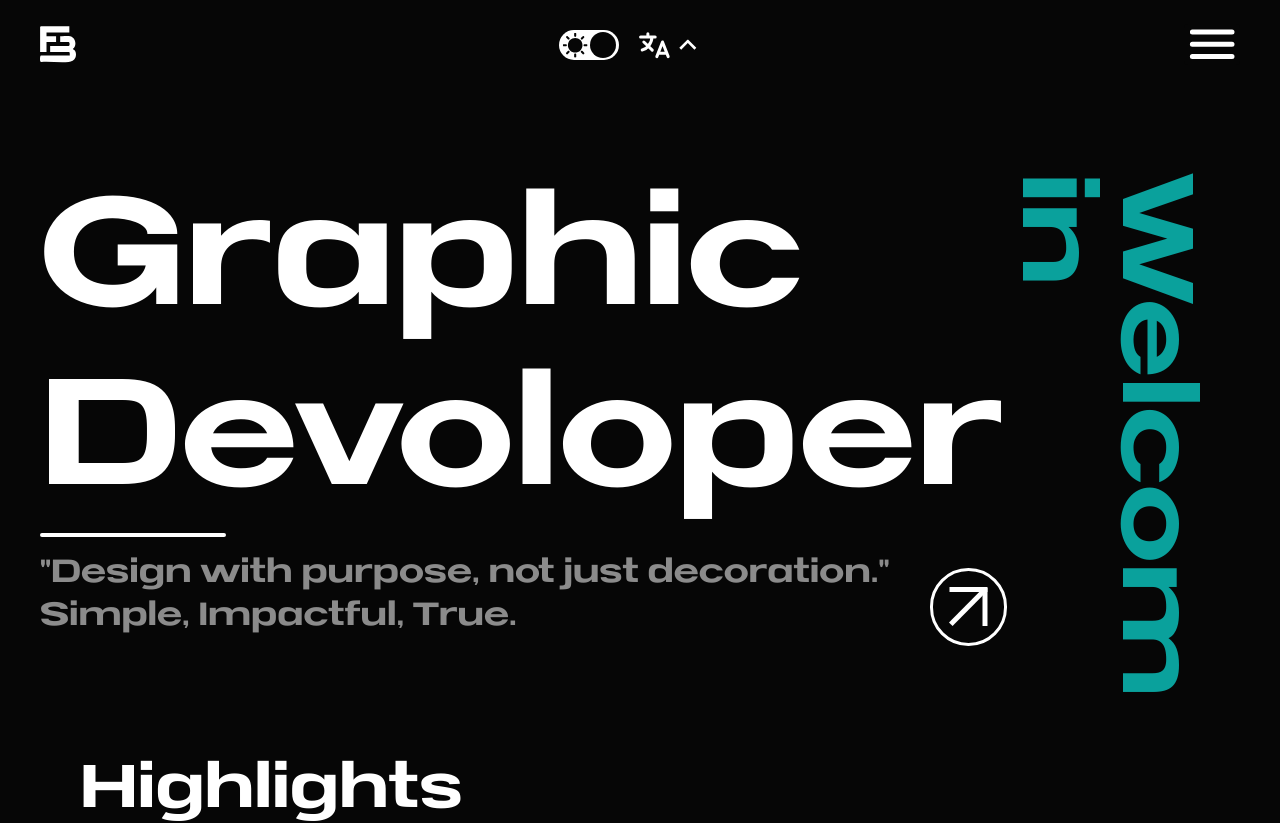
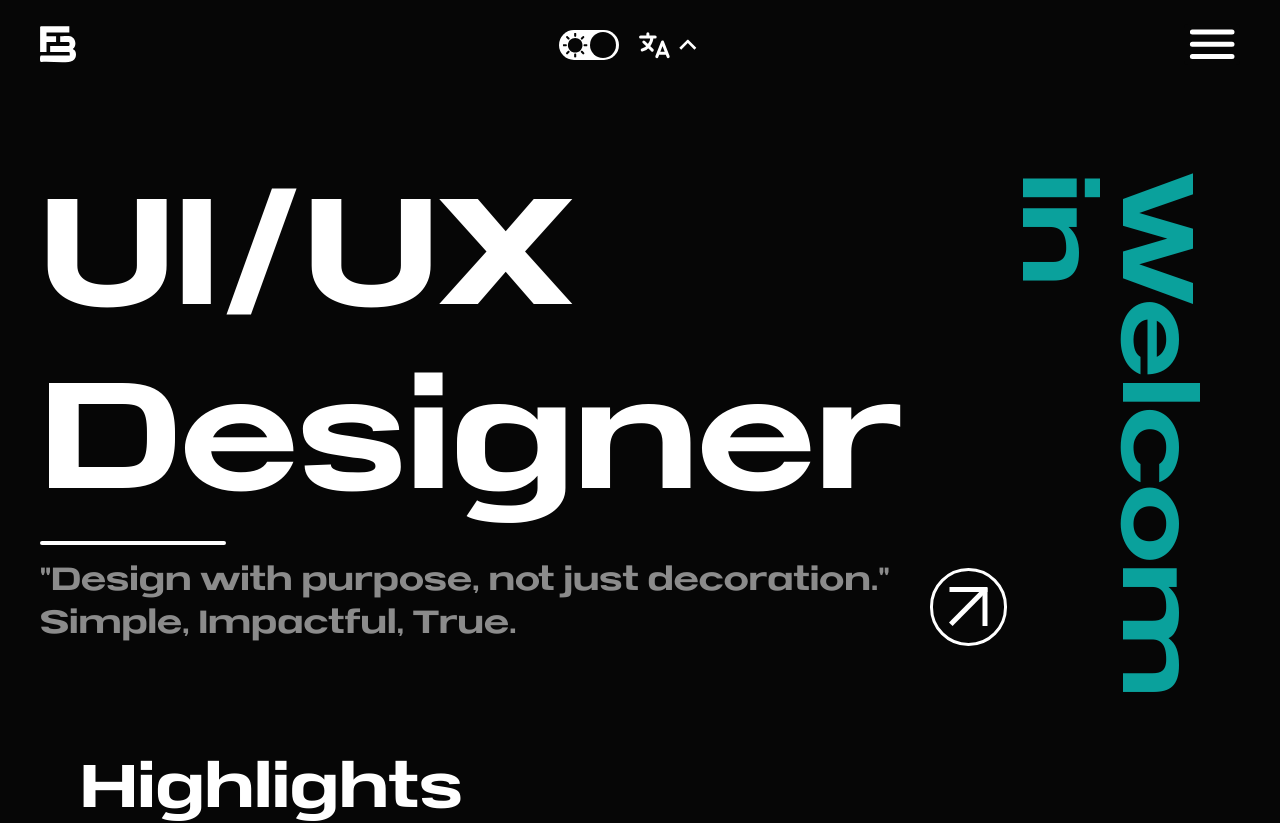
Before and after one commit to moadem-bdh/my-portfolio, a React (Vite) app: page / in a window 1280 px wide. Shown: the top 823 px of the page. Built offline with nearby package versions, Linux system fonts and the light colour scheme.

Commit message:
adding the animation to the hero section

```diff
--- a/package.json
+++ b/package.json
@@ -15,6 +15,7 @@
     "@mui/material": "^7.3.2",
     "@tailwindcss/vite": "^4.1.13",
     "embla-carousel-react": "^8.6.0",
+    "framer-motion": "^12.23.24",
     "gsap": "^3.13.0",
     "react": "^19.1.1",
     "react-dom": "^19.1.1",
--- /dev/null
+++ b/src/components/RotatingText.tsx
@@ -0,0 +1,232 @@
+import React, { forwardRef, useCallback, useEffect, useImperativeHandle, useMemo, useState } from 'react';
+import {
+  motion,
+  AnimatePresence,
+  type Transition,
+  type VariantLabels,
+  type Target,
+  type TargetAndTransition
+} from 'framer-motion';
+
+function cn(...classes: (string | undefined | null | boolean)[]): string {
+  return classes.filter(Boolean).join(' ');
+}
+
+export interface RotatingTextRef {
+  next: () => void;
+  previous: () => void;
+  jumpTo: (index: number) => void;
+  reset: () => void;
+}
+
+export interface RotatingTextProps
+  extends Omit<
+    React.ComponentPropsWithoutRef<typeof motion.span>,
+    'children' | 'transition' | 'initial' | 'animate' | 'exit'
+  > {
+  texts: string[];
+  transition?: Transition;
+  initial?: boolean | Target | VariantLabels;
+  animate?: boolean | VariantLabels | TargetAndTransition;
+  exit?: Target | VariantLabels;
+  animatePresenceMode?: 'sync' | 'wait';
+  animatePresenceInitial?: boolean;
+  rotationInterval?: number;
+  staggerDuration?: number;
+  staggerFrom?: 'first' | 'last' | 'center' | 'random' | number;
+  loop?: boolean;
+  auto?: boolean;
+  splitBy?: string;
+  onNext?: (index: number) => void;
+  mainClassName?: string;
+  splitLevelClassName?: string;
+  elementLevelClassName?: string;
+}
+
+const RotatingText = forwardRef<RotatingTextRef, RotatingTextProps>(
+  (
+    {
+      texts,
+      transition = { type: 'spring', damping: 25, stiffness: 300 },
+      initial = { y: '100%', opacity: 0 },
+      animate = { y: 0, opacity: 1 },
+      exit = { y: '-120%', opacity: 0 },
+      animatePresenceMode = 'wait',
+      animatePresenceInitial = false,
+      rotationInterval = 2000,
+      staggerDuration = 0,
+      staggerFrom = 'first',
+      loop = true,
+      auto = true,
+      splitBy = 'characters',
+      onNext,
+      mainClassName,
+      splitLevelClassName,
+      elementLevelClassName,
+      ...rest
+    },
+    ref
+  ) => {
+    const [currentTextIndex, setCurrentTextIndex] = useState<number>(0);
+
+    const splitIntoCharacters = (text: string): string[] => {
+      if (typeof Intl !== 'undefined' && Intl.Segmenter) {
+        const segmenter = new Intl.Segmenter('en', { granularity: 'grapheme' });
+        return Array.from(segmenter.segment(text), segment => segment.segment);
+      }
+      return Array.from(text);
+    };
+
+    const elements = useMemo(() => {
+      const currentText: string = texts[currentTextIndex];
+      if (splitBy === 'characters') {
+        const words = currentText.split(' ');
+        return words.map((word, i) => ({
+          characters: splitIntoCharacters(word),
+          needsSpace: i !== words.length - 1
+        }));
+      }
+      if (splitBy === 'words') {
+        return currentText.split(' ').map((word, i, arr) => ({
+          characters: [word],
+          needsSpace: i !== arr.length - 1
+        }));
+      }
+      if (splitBy === 'lines') {
+        return currentText.split('\n').map((line, i, arr) => ({
+          characters: [line],
+          needsSpace: i !== arr.length - 1
+        }));
+      }
+
+      return currentText.split(splitBy).map((part, i, arr) => ({
+        characters: [part],
+        needsSpace: i !== arr.length - 1
+      }));
+    }, [texts, currentTextIndex, splitBy]);
+
+    const getStaggerDelay = useCallback(
+      (index: number, totalChars: number): number => {
+        const total = totalChars;
+        if (staggerFrom === 'first') return index * staggerDuration;
+        if (staggerFrom === 'last') return (total - 1 - index) * staggerDuration;
+        if (staggerFrom === 'center') {
+          const center = Math.floor(total / 2);
+          return Math.abs(center - index) * staggerDuration;
+        }
+        if (staggerFrom === 'random') {
+          const randomIndex = Math.floor(Math.random() * total);
+          return Math.abs(randomIndex - index) * staggerDuration;
+        }
+        return Math.abs((staggerFrom as number) - index) * staggerDuration;
+      },
+      [staggerFrom, staggerDuration]
+    );
+
+    const handleIndexChange = useCallback(
+      (newIndex: number) => {
+        setCurrentTextIndex(newIndex);
+        if (onNext) onNext(newIndex);
+      },
+      [onNext]
+    );
+
+    const next = useCallback(() => {
+      const nextIndex = currentTextIndex === texts.length - 1 ? (loop ? 0 : currentTextIndex) : currentTextIndex + 1;
+      if (nextIndex !== currentTextIndex) {
+        handleIndexChange(nextIndex);
+      }
+    }, [currentTextIndex, texts.length, loop, handleIndexChange]);
+
+    const previous = useCallback(() => {
+      const prevIndex = currentTextIndex === 0 ? (loop ? texts.length - 1 : currentTextIndex) : currentTextIndex - 1;
+      if (prevIndex !== currentTextIndex) {
+        handleIndexChange(prevIndex);
+      }
+    }, [currentTextIndex, texts.length, loop, handleIndexChange]);
+
+    const jumpTo = useCallback(
+      (index: number) => {
+        const validIndex = Math.max(0, Math.min(index, texts.length - 1));
+        if (validIndex !== currentTextIndex) {
+          handleIndexChange(validIndex);
+        }
+      },
+      [texts.length, currentTextIndex, handleIndexChange]
+    );
+
+    const reset = useCallback(() => {
+      if (currentTextIndex !== 0) {
+        handleIndexChange(0);
+      }
+    }, [currentTextIndex, handleIndexChange]);
+
+    useImperativeHandle(
+      ref,
+      () => ({
+        next,
+        previous,
+        jumpTo,
+        reset
+      }),
+      [next, previous, jumpTo, reset]
+    );
+
+    useEffect(() => {
+      if (!auto) return;
+      const intervalId = setInterval(next, rotationInterval);
+      return () => clearInterval(intervalId);
+    }, [next, rotationInterval, auto]);
+
+    return (
+      <motion.span
+        className={cn('flex flex-wrap whitespace-pre-wrap relative', mainClassName)}
+        {...rest}
+        layout
+        transition={transition}
+      >
+        <span className="sr-only">{texts[currentTextIndex]}</span>
+        <AnimatePresence mode={animatePresenceMode} initial={animatePresenceInitial}>
+          <motion.span
+            key={currentTextIndex}
+            className={cn(splitBy === 'lines' ? 'flex flex-col w-full' : 'flex flex-wrap whitespace-pre-wrap relative')}
+            layout
+            aria-hidden="true"
+          >
+            {elements.map((wordObj, wordIndex, array) => {
+              const previousCharsCount = array
+                .slice(0, wordIndex)
+                .reduce((sum, word) => sum + word.characters.length, 0);
+              return (
+                <span key={wordIndex} className={cn('inline-flex', splitLevelClassName)}>
+                  {wordObj.characters.map((char, charIndex) => (
+                    <motion.span
+                      key={charIndex}
+                      initial={initial}
+                      animate={animate}
+                      exit={exit}
+                      transition={{
+                        ...transition,
+                        delay: getStaggerDelay(
+                          previousCharsCount + charIndex,
+                          array.reduce((sum, word) => sum + word.characters.length, 0)
+                        )
+                      }}
+                      className={cn('inline-block', elementLevelClassName)}
+                    >
+                      {char}
+                    </motion.span>
+                  ))}
+                  {wordObj.needsSpace && <span className="whitespace-pre"> </span>}
+                </span>
+              );
+            })}
+          </motion.span>
+        </AnimatePresence>
+      </motion.span>
+    );
+  }
+);
+
+RotatingText.displayName = 'RotatingText';
+export default RotatingText;
--- a/src/components/TextFilling.tsx
+++ b/src/components/TextFilling.tsx
@@ -27,8 +27,8 @@ const TextFilling: React.FC<ScrollRevealProps> = ({
   blurStrength = 4,
   containerClassName = '',
   textClassName = '',
-  rotationEnd = 'bottom bottom-=10%',
-  wordAnimationEnd = 'bottom bottom-=10%'
+  rotationEnd = 'bottom bottom',
+  wordAnimationEnd = 'bottom bottom'
 }) => {
   const containerRef = useRef<HTMLHeadingElement>(null);
 
--- a/src/pages/AboutSection.tsx
+++ b/src/pages/AboutSection.tsx
@@ -53,6 +53,7 @@ export default function AboutSection() {
             baseRotation={0}
             blurStrength={0}
             textClassName="font-ncs md:text-lg text-sm text-white "
+            wordAnimationEnd = 'bottom bottom-=10%'
           >
             I am Mohamed Adem Boudehane, a computer science student with a
             strong passion for technology and creativity. I enjoy working on web
--- a/src/pages/HeroSetion.tsx
+++ b/src/pages/HeroSetion.tsx
@@ -1,13 +1,25 @@
 import ButtonArrow from "../components/ButtonArrow";
+import RotatingText from "../components/RotatingText";
 
 export default function HeroSection() {
   return (
     <section  className="w-full md:h-154  bg-bgDark grid grid-cols-20 grid-rows-20 m  pt-14 px-3 md:pl-10 md:pr-20">
       <div className=" col-start-1 row-start-2 row-end-16 col-end-16 flex justify-between flex-col  ">
-      <p className=" font-ncs md:text-[150px] text-[48px] md:w-[850px] w-[322px] mt-5 md:mt-0 text-white leading-[70px] md:leading-[180px] ">
-          Graphic <br />
-          Devoloper
-        </p>
+
+        <RotatingText
+  texts={['Grphic \nDesigner ', 'UI/UX \nDesigner', 'Web \nDevoloper']}
+  mainClassName="font-ncs md:text-[150px] text-[48px] md:w-[850px] w-[322px] mt-5 md:mt-0 text-white leading-[70px] md:leading-[180px]"
+  staggerFrom={"last"}
+  initial={{ y: "100%" }}
+  animate={{ y: 0 }}
+  exit={{ y: "-120%" }}
+  staggerDuration={0.025}
+  splitLevelClassName="overflow-hidden pb-0.5 sm:pb-1 md:pb-1"
+  transition={{ type: "spring", damping: 30, stiffness: 400 }}
+  rotationInterval={4000}
+        />
+
+
 
         <hr className="md:w-[186px] mt-2 md:mt-0 w-[110PX] rounded border-2 border-white mb-4 " />
 
```
Also changed, not shown: 1 other file (tests, documents, lock files or other folders).
